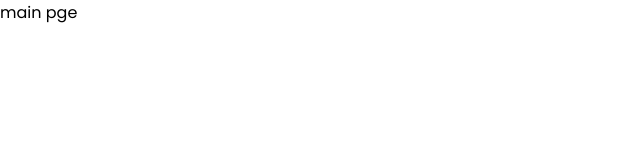
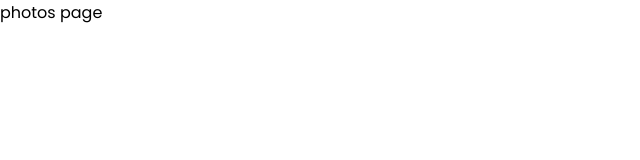
Before and after one commit to BBartt/images-search-app, a React (Create React App) app: page /#/photos/1 in a window 1280 px wide. Shown: the top 160 px of the page, without its empty margins (0-640 px from the left). Built offline with nearby package versions, Linux system fonts and the light colour scheme.

Commit message:
install react router, prepare pages and routing

```diff
--- a/package.json
+++ b/package.json
@@ -9,6 +9,7 @@
     "node-sass": "^5.0.0",
     "react": "^17.0.1",
     "react-dom": "^17.0.1",
+    "react-router-dom": "^5.2.0",
     "react-scripts": "4.0.2",
     "web-vitals": "^1.0.1"
   },
--- a/src/App.js
+++ b/src/App.js
@@ -1,10 +1,20 @@
 import React from "react";
+import { HashRouter, Switch, Route } from "react-router-dom";
+import HomePage from "./pages/HomePage";
+import PhotosPage from "./pages/PhotosPage";
+import PageNotFound from "./pages/PageNotFound";
 
 function App() {
   return (
-    <>
-      <div className="App">main pge </div>
-    </>
+    <main>
+      <HashRouter>
+        <Switch>
+          <Route exact path="/" component={HomePage} />
+          <Route path="/photos/:photoName" component={PhotosPage} />
+          <Route component={PageNotFound} />
+        </Switch>
+      </HashRouter>
+    </main>
   );
 }
 
--- /dev/null
+++ b/src/pages/HomePage/index.js
@@ -0,0 +1,7 @@
+import React from "react";
+
+function HomePage() {
+  return <div className="home-page">home page</div>;
+}
+
+export default HomePage;
--- /dev/null
+++ b/src/pages/PageNotFound/index.js
@@ -0,0 +1,15 @@
+import React from "react";
+import { Route, Link } from "react-router-dom";
+
+function PageNotFound() {
+  return (
+    <div className="page-not-found">
+      404 - page not found
+      <Route>
+        <Link to="/">Back to home page</Link>
+      </Route>
+    </div>
+  );
+}
+
+export default PageNotFound;
--- /dev/null
+++ b/src/pages/PhotosPage/index.js
@@ -0,0 +1,7 @@
+import React from "react";
+
+function PhotosPage() {
+  return <div className="photos-page">photos page</div>;
+}
+
+export default PhotosPage;
```
Also changed, not shown: 1 other file (tests, documents, lock files or other folders).
